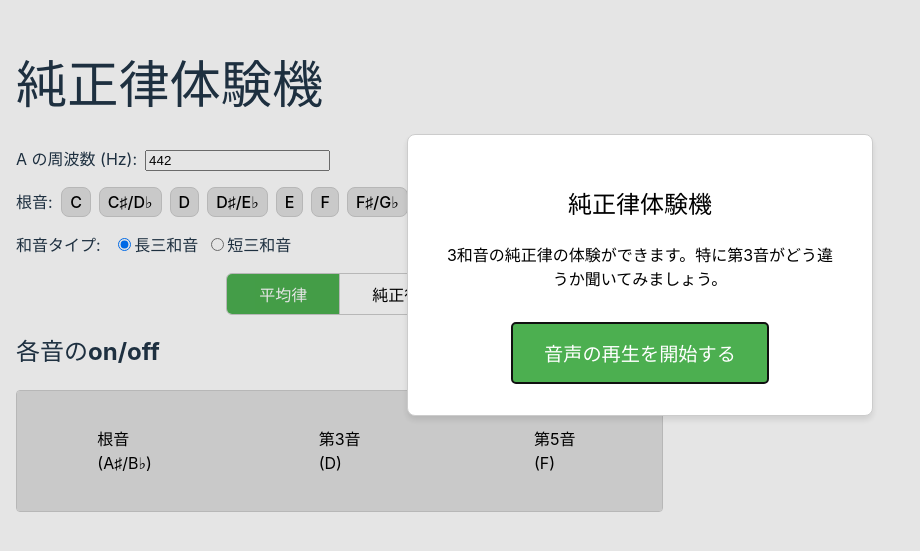
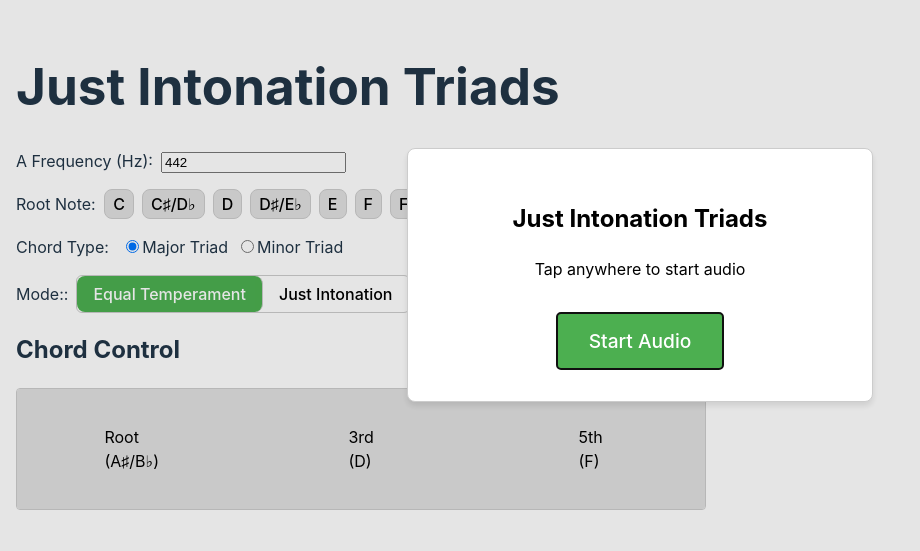
Before and after one commit to Nyoho/just-intonation, a React (Vite) app: page / in a window 1280 px wide. Shown: the part 125-676 px from the top of the page, without its empty margins (0-920 px from the left). Built offline with nearby package versions, Linux system fonts and the light colour scheme.

Commit message:
Apply i18next to App

```diff
--- a/src/App.tsx
+++ b/src/App.tsx
@@ -1,4 +1,5 @@
 import { useState, useRef, useEffect } from 'react'
+import { useTranslation } from 'react-i18next'
 
 const pitchClasses = [
   { label: 'C', offset: -9 },
@@ -29,6 +30,8 @@ function getChordNoteNames(selectedPitch: string, chordType: 'major' | 'minor'):
 // chordType: 'major' = 長三和音、'minor' = 短三和音
 // mode: 'equal' = 平均律、'just' = 純正律
 export default function App() {
+  const { t } = useTranslation(); // i18n翻訳用フック
+
   const [aFrequency, setAFrequency] = useState(442)
   const [selectedPitch, setSelectedPitch] = useState('A♯/B♭')
   const [chordType, setChordType] = useState<'major' | 'minor'>('major')
@@ -248,8 +251,8 @@ export default function App() {
           cursor: 'pointer'
         }}
       >
-        <h2>純正律体験機</h2>
-        <p>3和音の純正律の体験ができます。特に第3音がどう違うか聞いてみましょう。</p>
+        <h2>{t('title')}</h2>
+        <p>{t('startPrompt')}</p>
         <button
           onClick={(e) => {
             e.stopPropagation(); // ダイアログのクリックイベントとの重複を防止
@@ -266,14 +269,14 @@ export default function App() {
             cursor: 'pointer'
           }}
         >
-          音声の再生を開始する
+          {t('startButton')}
         </button>
       </dialog>
 
-      <h1>純正律体験機</h1>
+      <h1>{t('title')}</h1>
       <div style={{ marginBottom: '1rem' }}>
         <label>
-          A の周波数 (Hz):
+          {t('aFrequency')}
           <input
             type="number"
             value={aFrequency}
@@ -285,7 +288,7 @@ export default function App() {
 
       {/* 根音選択：12音ピアノ風の横並びボタン */}
       <div style={{ marginBottom: '1rem' }}>
-        <span>根音: </span>
+        <span>{t('rootNote')} </span>
         {pitchClasses.map(p => (
           <button
             key={p.label}
@@ -304,7 +307,7 @@ export default function App() {
       </div>
 
       <div style={{ marginBottom: '1rem' }}>
-        <span>和音タイプ: </span>
+        <span>{t('chordType')} </span>
         <label style={{ marginLeft: '0.5rem' }}>
           <input
             type="radio"
@@ -313,7 +316,7 @@ export default function App() {
             checked={chordType === 'major'}
             onChange={() => setChordType('major')}
           />
-          長三和音
+          {t('majorChord')}
         </label>
         <label style={{ marginLeft: '0.5rem' }}>
           <input
@@ -323,46 +326,46 @@ export default function App() {
             checked={chordType === 'minor'}
             onChange={() => setChordType('minor')}
           />
-          短三和音
+          {t('minorChord')}
         </label>
       </div>
 
       <div style={{ marginBottom: '1rem' }}>
-        <div style={{ display: 'flex', justifyContent: 'center' }}>
+        <div style={{ display: 'flex', alignItems: 'center' }}>
+          <span>{t('mode')}: </span>
           <div style={{
             display: 'flex',
             border: '1px solid #ccc',
             borderRadius: '6px',
-            overflow: 'hidden'
+            overflow: 'hidden',
+            marginLeft: '0.5rem'
           }}>
             <button
               onClick={() => setMode('equal')}
               style={{
-                padding: '0.5rem 2rem',
+                padding: '0.5rem 1rem',
                 backgroundColor: mode === 'equal' ? '#4caf50' : 'transparent',
                 color: mode === 'equal' ? '#fff' : '#000',
                 border: 'none',
                 borderRight: '1px solid #ccc',
-                borderRadius: '0',
                 cursor: 'pointer',
                 transition: 'all 0.2s ease'
               }}
             >
-              平均律
+              {t('equalTemperament')}
             </button>
             <button
               onClick={() => setMode('just')}
               style={{
-                padding: '0.5rem 2rem',
+                padding: '0.5rem 1rem',
                 backgroundColor: mode === 'just' ? '#4caf50' : 'transparent',
                 color: mode === 'just' ? '#fff' : '#000',
                 border: 'none',
-                borderRadius: '0',
                 cursor: 'pointer',
                 transition: 'all 0.2s ease'
               }}
             >
-              純正律
+              {t('justIntonation')}
             </button>
           </div>
         </div>
@@ -370,7 +373,7 @@ export default function App() {
 
       {/* 各和音（根音・第3音・第5音）のトグルボタン */}
       <div style={{ marginBottom: '1rem' }}>
-        <h2>各音のon/off</h2>
+        <h2>{t('chordControl')}</h2>
         <div
           style={{
             display: 'flex',
@@ -467,7 +470,7 @@ export default function App() {
               data-note-index={index}
             >
               <div>
-                <div>{index === 0 ? '根音' : index === 1 ? '第3音' : '第5音'}</div>
+                <div>{index === 0 ? t('rootText') : index === 1 ? t('thirdText') : t('fifthText')}</div>
                 <div>({note})</div>
               </div>
             </div>
```
